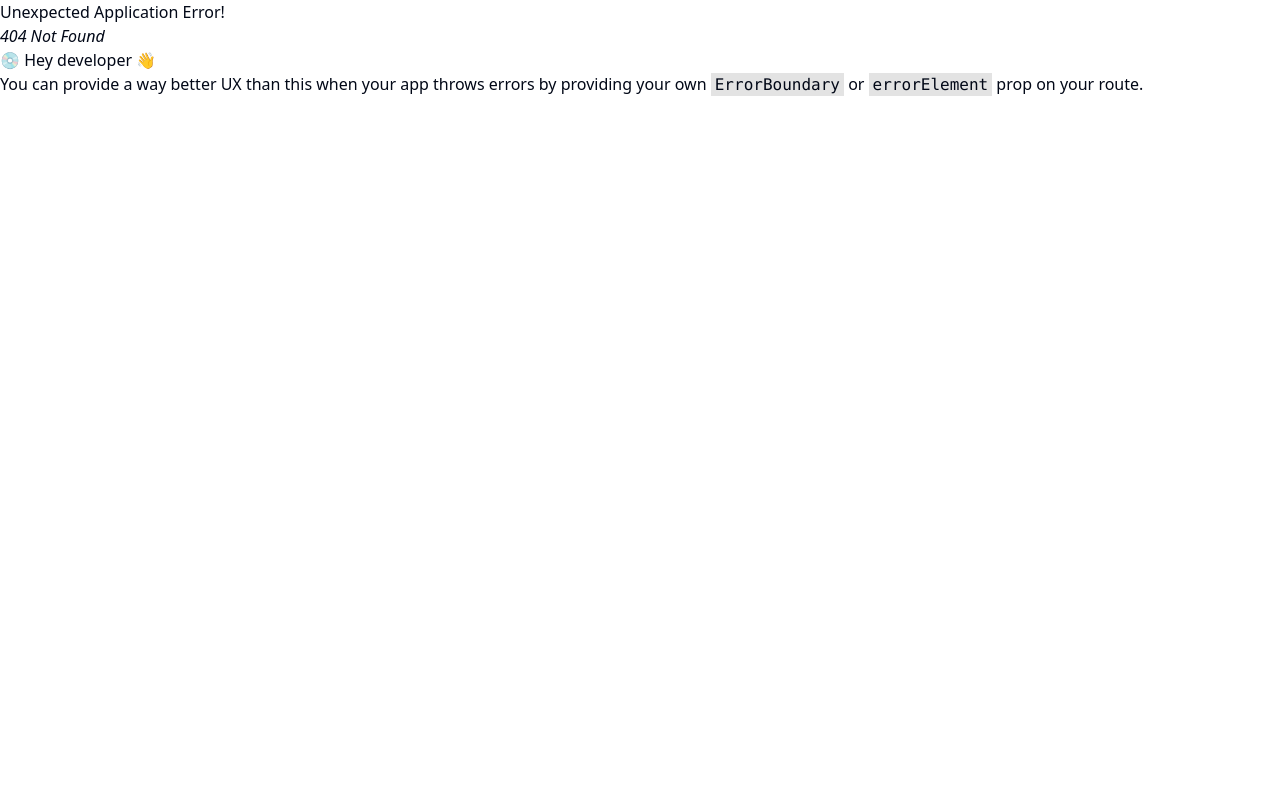
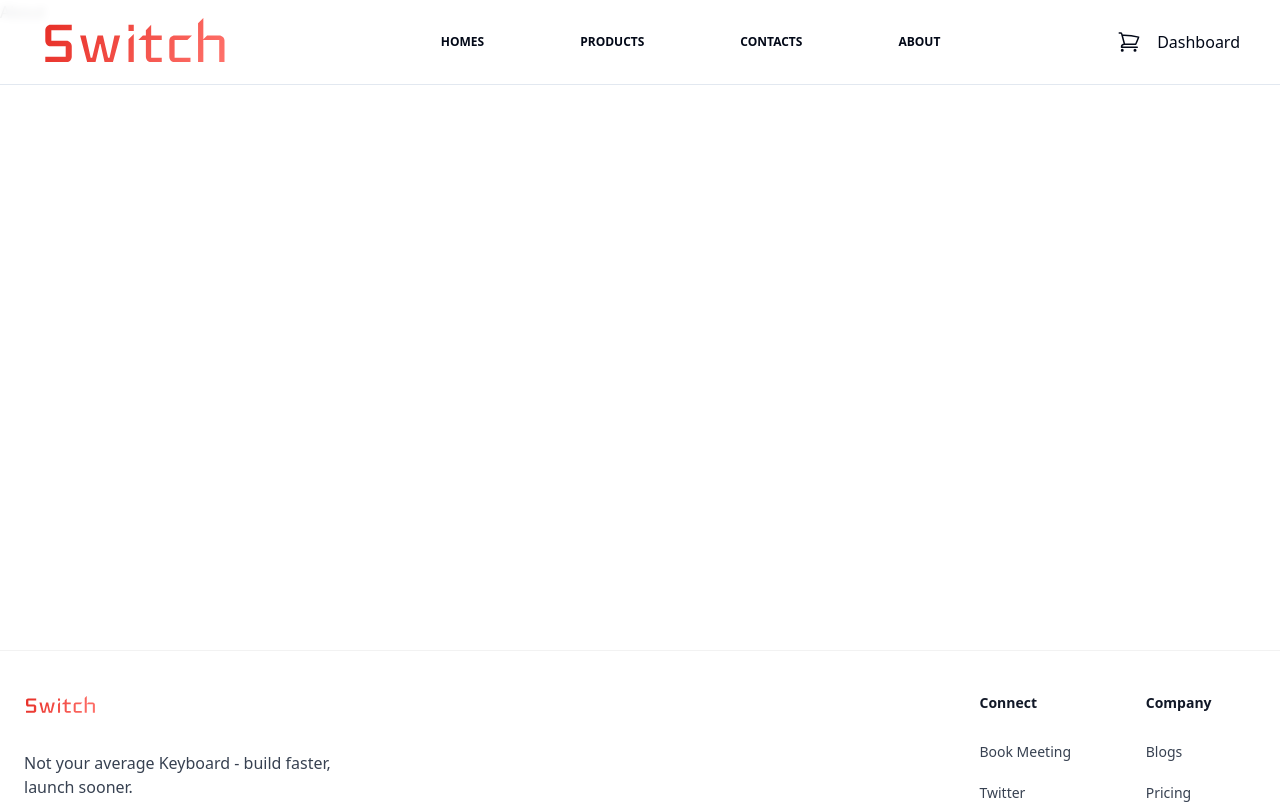
Before and after one commit to SAIKAT-ROY-CHANDAN/Switch-Keys, a React (Vite) app: page /about in a window 1280 px wide. Before the commit this address had no page. Shown: the top 804 px of the page. Built offline with nearby package versions, Linux system fonts and the light colour scheme.

Commit message:
changed the grid and some other folder

```diff
--- a/src/App.tsx
+++ b/src/App.tsx
@@ -1,9 +1,17 @@
-import Home from "./pages/Home"
+import { Outlet } from "react-router-dom"
+import Header from "./components/shared/Header"
+import Footer from "./components/shared/Footer"
 
 function App() {
 
   return (
-    <Home />
+    <>
+      <Header />
+      <div className="min-h-[calc(100vh-150px)]">
+        <Outlet></Outlet>
+      </div>
+      <Footer />
+    </>
   )
 }
 
--- a/src/components/Grid.tsx
+++ b/src/components/Grid.tsx
@@ -1,10 +1,10 @@
-import { useScroll, motion } from "framer-motion";
+import { motion } from "framer-motion";
 import LayoutGrid from "./KeyBoardLayout";
 
 
 
 const Grid = () => {
-    const { scrollYProgress } = useScroll();
+
 
     const textStyle = {
         background: 'linear-gradient(180deg, rgba(26, 26, 26, 0.2), rgba(26, 26, 26, 0) 100%)',
@@ -12,12 +12,10 @@ const Grid = () => {
         WebkitTextFillColor: 'transparent'
     };
 
-    console.log(scrollYProgress);
-
 
     return (
         <div className=" bg-[#F0F0F0] py-20">
-            <motion.div initial={{y : 100}} whileInView={{y: 0, animationDuration: 'inherit'}} viewport={{amount: 'some'}} className="text-center">
+            <motion.div initial={{ y: 100 }} whileInView={{ y: 0, animationDuration: 'inherit' }} viewport={{ amount: 'some' }} className="text-center">
                 <span className="2xl:text-[12rem]
                 text-[16vw] font-bold" style={textStyle}>FREEBIRD</span>
             </motion.div>
--- a/src/components/ShowCase.tsx
+++ b/src/components/ShowCase.tsx
@@ -14,6 +14,7 @@ const ShowCase = () => {
             header: <Skeleton />,
             className: "md:col-span-2",
             // icon: <IconClipboardCopy className="h-4 w-4 text-neutral-500" />,
+            icon: "https://images.unsplash.com/photo-1632365086223-cb3d38789f2b?q=80&w=1931&auto=format&fit=crop&ixlib=rb-4.0.3&ixid=M3wxMjA3fDB8MHxwaG90by1wYWdlfHx8fGVufDB8fHx8fA%3D%3D",
         },
         {
             title: "The Digital Revolution",
@@ -21,6 +22,7 @@ const ShowCase = () => {
             header: <Skeleton />,
             className: "md:col-span-1",
             // icon: <IconFileBroken className="h-4 w-4 text-neutral-500" />,
+            icon: "https://images.unsplash.com/photo-1635896383799-06e1e0accda0?q=80&w=2071&auto=format&fit=crop&ixlib=rb-4.0.3&ixid=M3wxMjA3fDB8MHxwaG90by1wYWdlfHx8fGVufDB8fHx8fA%3D%3D",
         },
         {
             title: "The Art of Design",
@@ -28,6 +30,7 @@ const ShowCase = () => {
             header: <Skeleton />,
             className: "md:col-span-1",
             // icon: <IconSignature className="h-4 w-4 text-neutral-500" />,
+            icon: "https://images.unsplash.com/photo-1636451096144-a4304c34c169?q=80&w=2070&auto=format&fit=crop&ixlib=rb-4.0.3&ixid=M3wxMjA3fDB8MHxwaG90by1wYWdlfHx8fGVufDB8fHx8fA%3D%3D",
         },
         {
             title: "The Power of Communication",
@@ -36,6 +39,7 @@ const ShowCase = () => {
             header: <Skeleton />,
             className: "md:col-span-2",
             // icon: <IconTableColumn className="h-4 w-4 text-neutral-500" />,
+            icon: "https://images.unsplash.com/photo-1677346414290-d337cbc682a6?q=80&w=2071&auto=format&fit=crop&ixlib=rb-4.0.3&ixid=M3wxMjA3fDB8MHxwaG90by1wYWdlfHx8fGVufDB8fHx8fA%3D%3D",
         },
     ];
 
@@ -49,7 +53,7 @@ const ShowCase = () => {
                     description={item.description}
                     header={item.header}
                     className={item.className}
-                    // icon={item.icon}
+                    icon={item.icon}
                 />
             ))}
         </BentoGrid>
--- a/src/components/shared/Header.tsx
+++ b/src/components/shared/Header.tsx
@@ -1,5 +1,5 @@
 import { useState } from "react";
-import { useLocation } from "react-router-dom";
+import { Link, useLocation } from "react-router-dom";
 import switchKeys from "../../assets/icons/logo.svg"
 import { Button } from "../ui/button";
 import MenuSvg from "../MenuSvg";
@@ -44,9 +44,9 @@ const Header = () => {
         >
           <div className="relative z-2 flex flex-col items-center justify-center m-auto lg:flex-row">
             {navigation.map((item) => (
-              <a
+              <Link
                 key={item.id}
-                href={item.url}
+                to={item.url}
                 onClick={handleClick}
                 className={`block relative hover:scale-105 hover:text-sec font-code text-2xl uppercase text-n-1 transition-colors hover:text-color-1 ${item.onlyMobile ? "lg:hidden" : ""
                   } px-6 py-6 md:py-8 lg:-mr-0.25 lg:text-xs lg:font-semibold ${item.url === pathname.hash
@@ -55,7 +55,7 @@ const Header = () => {
                   } lg:leading-5 lg:hover:text-n-1 xl:px-12`}
               >
                 {item.title}
-              </a>
+              </Link>
             ))}
           </div>
 
--- a/src/components/ui/BentoGrid.tsx
+++ b/src/components/ui/BentoGrid.tsx
@@ -1,5 +1,5 @@
 import { cn } from "../../lib/utils"
-import testHeroImage from '../../assets/images/test-hero.jpg';
+
 
 export const BentoGrid = ({
     className,
@@ -32,9 +32,11 @@ export const BentoGridItem = ({
     title?: string | React.ReactNode;
     description?: string | React.ReactNode;
     header?: React.ReactNode;
-    icon?: React.ReactNode;
+    icon?: string;
     imgClassName?: React.ReactNode
 }) => {
+
+    console.log(icon);
     return (
         <div
             className={cn(
@@ -47,11 +49,12 @@ export const BentoGridItem = ({
                 group-hover/bento:bg-gradient-to-r  flex items-center justify-center">
                     <img
                         className="group-hover/bento:rotate-2 group-hover/bento:scale-95 duration-200 h-[23vh] w-fit object-contain"
-                        src={testHeroImage} alt="item" />
+                        src={icon} alt="item"
+                    />
                 </div>
                 {/* {header} */}
                 <div className="group-hover/bento:translate-x-2 transition duration-200">
-                    {icon}
+                    {/* {icon} */}
                     <div className="font-sans font-bold text-neutral-600 dark:text-neutral-200 mb-2 mt-2">
                         {title}
                     </div>
--- a/src/constants/index.ts
+++ b/src/constants/index.ts
@@ -2,33 +2,33 @@ export const navigation = [
   {
     id: "0",
     title: "Homes",
-    url: "#features",
+    url: "/",
   },
   {
     id: "1",
     title: "Products",
-    url: "#pricing",
+    url: "/products",
   },
   {
     id: "2",
     title: "Contacts",
-    url: "#how-to-use",
+    url: "/contacts",
   },
   {
     id: "3",
     title: "About",
-    url: "#roadmap",
+    url: "/about",
   },
   {
     id: "4",
     title: "Cart",
-    url: "#signup",
+    url: "/cart",
     onlyMobile: true,
   },
   {
     id: "5",
     title: "Dashboard",
-    url: "#login",
+    url: "/dashboard",
     onlyMobile: true,
   },
 ];
--- /dev/null
+++ b/src/pages/About.tsx
@@ -0,0 +1,9 @@
+
+
+const About = () => {
+  return (
+    <div>About</div>
+  )
+}
+
+export default About
--- /dev/null
+++ b/src/pages/Contacts.tsx
@@ -0,0 +1,9 @@
+
+
+const Contacts = () => {
+  return (
+    <div>Contacts</div>
+  )
+}
+
+export default Contacts
--- a/src/pages/Home.tsx
+++ b/src/pages/Home.tsx
@@ -3,15 +3,12 @@ import Grid from "../components/Grid"
 import Hero from "../components/Hero"
 import NewArrival from "../components/NewArrival"
 import Service from "../components/Service"
-import Footer from "../components/shared/Footer"
-import Header from "../components/shared/Header"
 import ShowCase from "../components/ShowCase"
 import Testimonials from "../components/Testimonials"
 
 const Home = () => {
   return (
     <div className="">
-      <Header />
       <Hero />
       <Service />
       <NewArrival />
@@ -19,7 +16,6 @@ const Home = () => {
       <Grid />
       <Brands />
       <Testimonials />
-      <Footer />
     </div>
   )
 }
--- /dev/null
+++ b/src/pages/Products.tsx
@@ -0,0 +1,9 @@
+
+
+const Products = () => {
+  return (
+    <div className="text-2xl font-bold relative top-20">Products</div>
+  )
+}
+
+export default Products
```
Also changed, not shown: src/routes/routes.tsx (+23 -0 lines).
